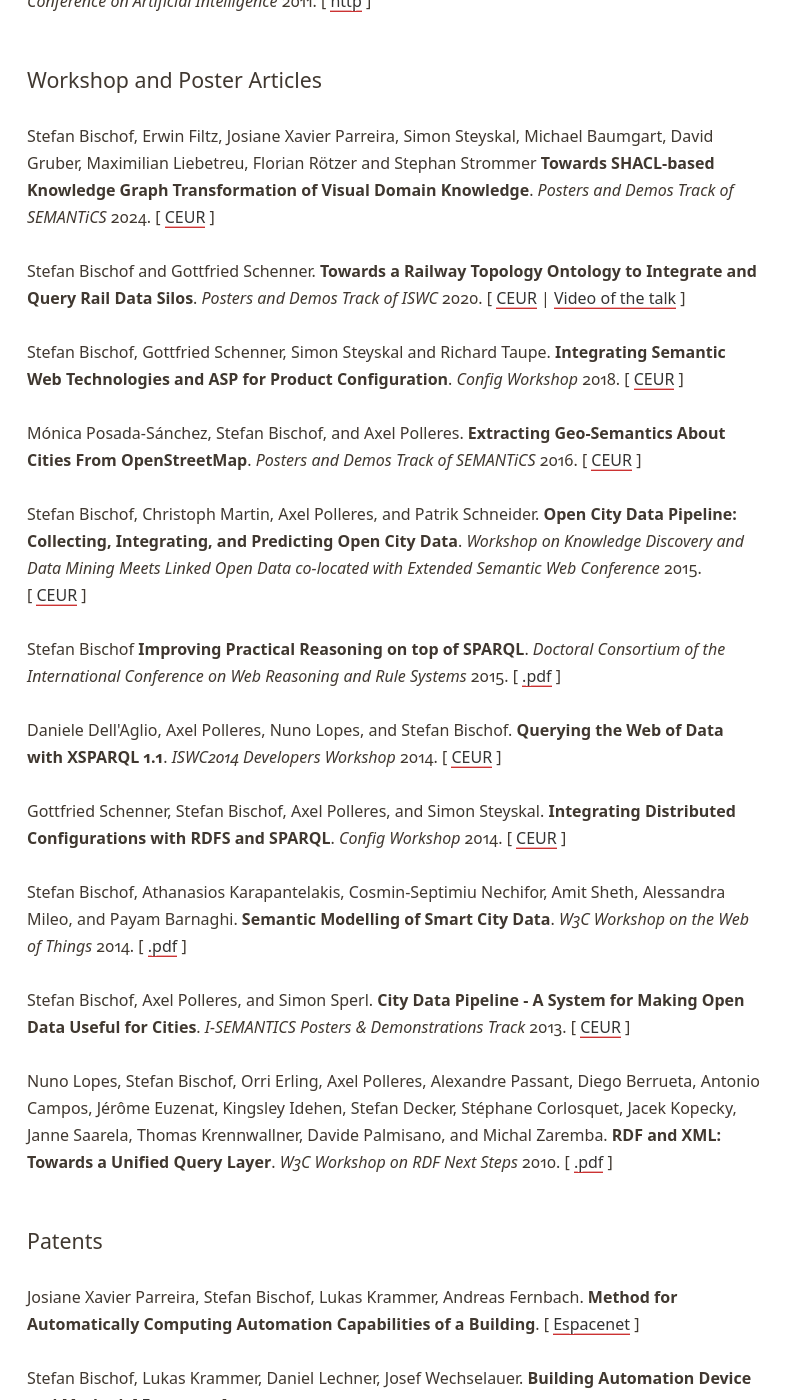
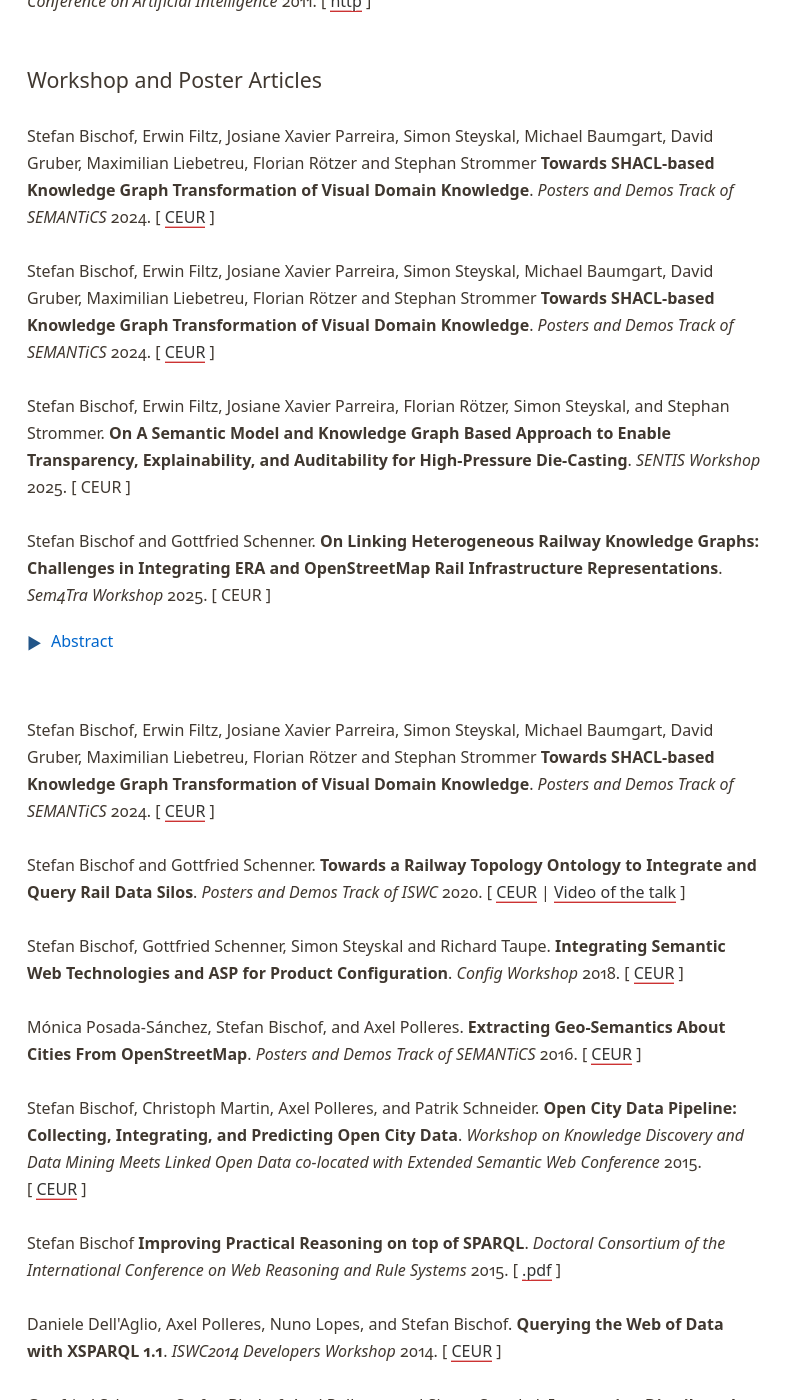
Before and after one commit to stefanbischof/stefanbischof.github.io, a Jekyll site: the page built from index.html, in a window 1280 px wide and 1400 px high, scrolled down 2288 px. Shown: the whole window, without its empty margins (0-798 px from the left). Built offline with Jekyll 4.4.1, drawn with Linux system fonts in a browser that asks for light colours.

Commit message:
Update mypublications.html

```diff
--- a/mypublications.html
+++ b/mypublications.html
@@ -59,6 +59,23 @@
 
 <p><a id="Bischofetal2024"></a>Stefan Bischof, Erwin Filtz, Josiane Xavier Parreira, Simon Steyskal, Michael Baumgart, David Gruber, Maximilian Liebetreu, Florian Rötzer and Stephan Strommer <b>Towards SHACL-based Knowledge Graph Transformation of Visual Domain Knowledge</b>. <em>Posters and Demos Track of SEMANTiCS</em> 2024. [&nbsp;<a href="https://ceur-ws.org/Vol-3759/paper18.pdf">CEUR</a>&nbsp;]</p>
 
+<p><a id="Bischofetal2024"></a>Stefan Bischof, Erwin Filtz, Josiane Xavier Parreira, Simon Steyskal, Michael Baumgart, David Gruber, Maximilian Liebetreu, Florian Rötzer and Stephan Strommer <b>Towards SHACL-based Knowledge Graph Transformation of Visual Domain Knowledge</b>. <em>Posters and Demos Track of SEMANTiCS</em> 2024. [&nbsp;<a href="https://ceur-ws.org/Vol-3759/paper18.pdf">CEUR</a>&nbsp;]</p>
+
+<p><a id=""></a>Stefan Bischof, Erwin Filtz, Josiane Xavier Parreira, Florian Rötzer, Simon Steyskal, and Stephan Strommer. <b>On A Semantic Model and Knowledge Graph Based Approach to Enable Transparency, Explainability, and Auditability for High-Pressure Die-Casting</b>. <em>SENTIS Workshop</em> 2025. [&nbsp;CEUR&nbsp;]</p>
+
+<p><a id="BischofSchenner2025"></a>Stefan Bischof and Gottfried Schenner. <b>On Linking Heterogeneous Railway Knowledge Graphs: Challenges in Integrating ERA and OpenStreetMap Rail Infrastructure Representations</b>. <em>Sem4Tra Workshop</em> 2025. [&nbsp;CEUR&nbsp;]
+    <details class="abstract-details">
+      <summary>Abstract</summary>
+      <div property="abstract" class="abstract-content">
+        In the last years railway infrastructure data has become available via public SPARQL endpoints. The ontologies/vocabularies used to represent the topology part of the railway  data are mainly based either on the Open Street Map (OSM) data model or on the UML-based RailTopoModel.
+In this paper we discuss some of the challenges of integrating railway infrastructure data especially topological data. As an example, we show how to link the data available for the Austrian railway network using Open Street Map data via the QLever SPARQL endpoint and data from the ERA Knowledge Graph.
+      </div>
+    </details>
+</p>
+
+
+<p><a id="Bischofetal2024"></a>Stefan Bischof, Erwin Filtz, Josiane Xavier Parreira, Simon Steyskal, Michael Baumgart, David Gruber, Maximilian Liebetreu, Florian Rötzer and Stephan Strommer <b>Towards SHACL-based Knowledge Graph Transformation of Visual Domain Knowledge</b>. <em>Posters and Demos Track of SEMANTiCS</em> 2024. [&nbsp;<a href="https://ceur-ws.org/Vol-3759/paper18.pdf">CEUR</a>&nbsp;]</p>
+
 <p><a id="BischofSchenner2020"></a>Stefan Bischof and Gottfried Schenner. <b>Towards a Railway Topology Ontology to Integrate and Query Rail Data Silos</b>. <em>Posters and Demos Track of ISWC</em> 2020. [&nbsp;<a href="https://ceur-ws.org/Vol-2721/paper588.pdf">CEUR</a> | <a href="https://youtu.be/5D8i7IfxaHM">Video of the talk</a>&nbsp;]</p>
 
 <p><a id="BischofSchennerSteyskalTaupe2018"></a>Stefan Bischof, Gottfried Schenner, Simon Steyskal and Richard Taupe. <b>Integrating Semantic Web Technologies and ASP for Product Configuration</b>. <em>Config Workshop</em> 2018. [&nbsp;<a href="https://ceur-ws.org/Vol-2220/10_CONFWS18_paper_9.pdf">CEUR</a>&nbsp;]</p>
```
